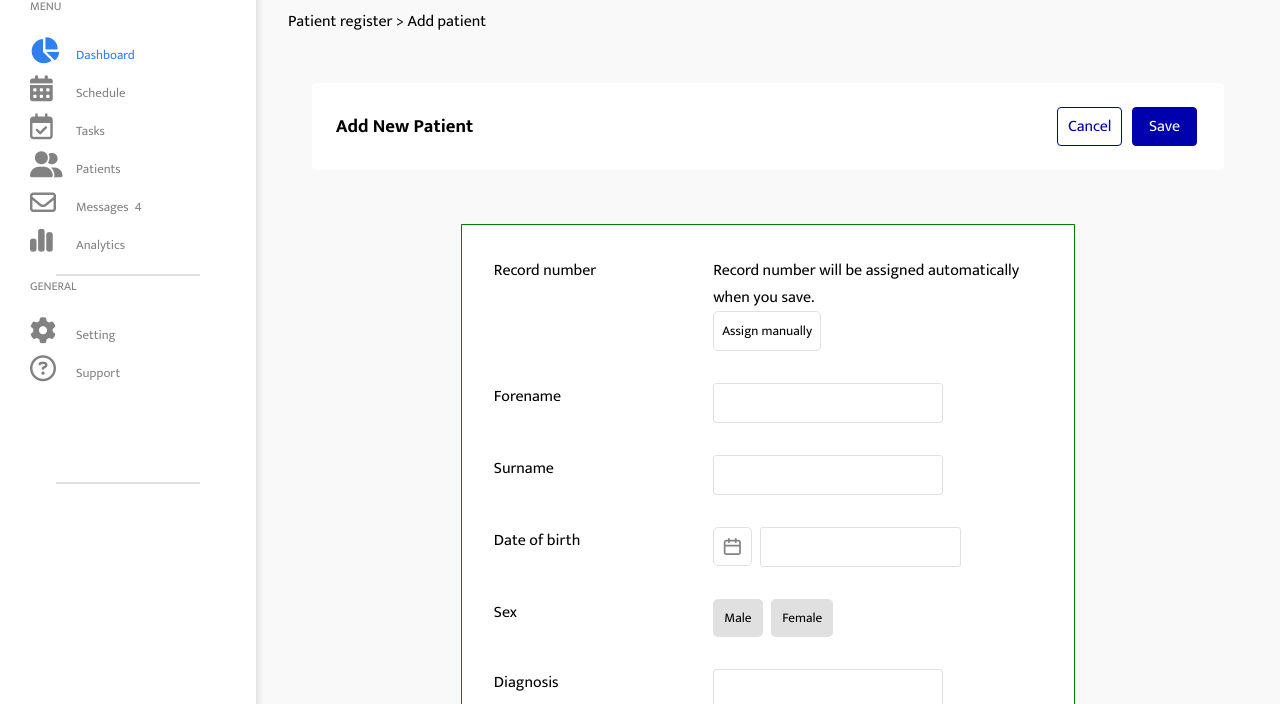
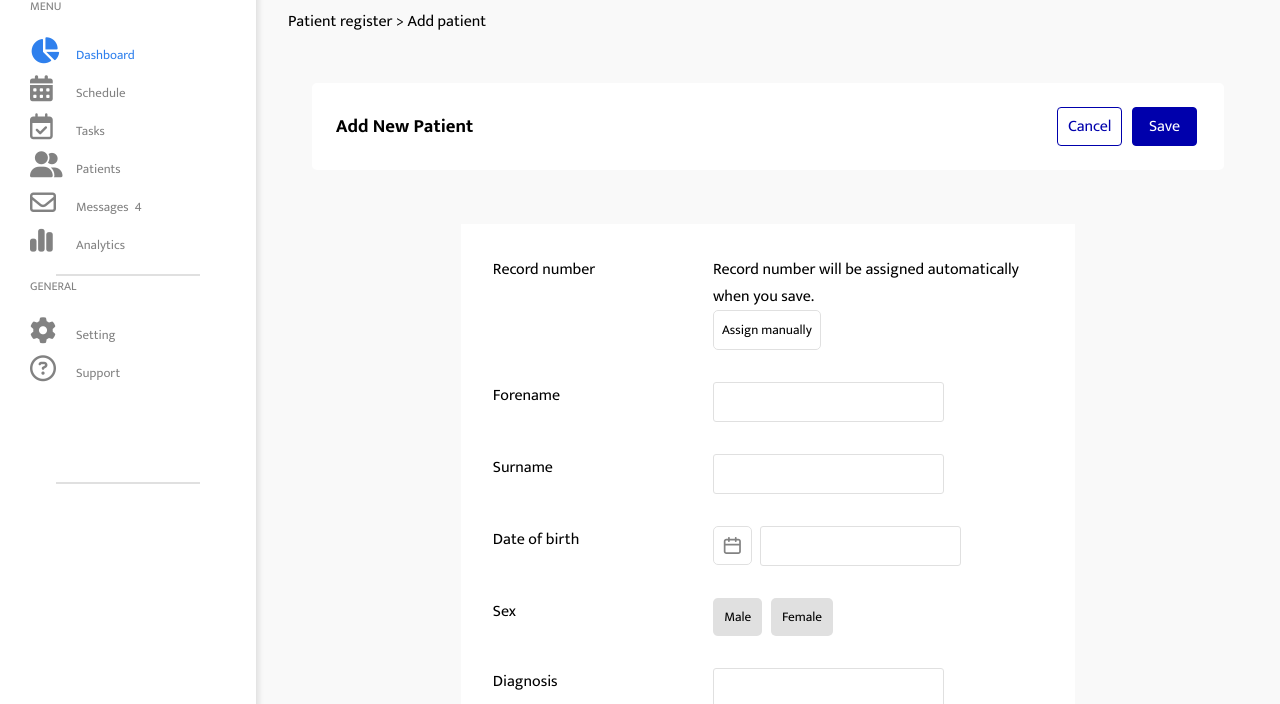
Before and after one commit to Manudasari265/Add_patients, a plain HTML site: page index.html in a window 1280 px wide. Shown: the part 104-808 px from the top of the page. Drawn offline with Linux system fonts and the light colour scheme.

Commit message:
Changes have been made

```diff
--- a/css/style.css
+++ b/css/style.css
@@ -267,14 +267,14 @@ i:hover {
   background: #ffffff;
   overflow:hidden;
   height: 90%;
-  border: 1px solid green;
+  /* border: 1px solid green; */
 }
 .inputs-parent{
   padding: 2rem;
   display: flex;
   flex-direction: column;
   gap: 2rem;
-  height: 75%;
+  height: 70%;
   overflow-y:scroll;
 }
 
@@ -597,7 +597,7 @@ i:hover {
 
 @media only screen and  (max-width: 420px) {
   .inputs-parent {
-    height: 60%;
+    height: 40%;
   }
   .add-patient-action{
     flex-direction: column;
--- a/index.html
+++ b/index.html
@@ -140,7 +140,7 @@
                             <div class="inputs-parent" id="style-2">
                                 <div class="manually">
                                     <div class="manually-left">
-                                        <p>Record number</p>
+                                        <label>Record number</label>
                                     </div>
                                     <div class="manually-right">
                                         <p>Record number will be assigned automatically when you save.</p>
@@ -149,39 +149,39 @@
                                 </div>
                                 <div class="manually">
                                     <div class="manually-left">
-                                        <p>Forename</p>
+                                        <label>Forename</label>
                                     </div>
                                     <div class="manually-right"><input type="text" /> </div>
                                 </div>
                                 <div class="manually">
                                     <div class="manually-left">
-                                        <p>Surname</p>
+                                        <label>Surname</label>
                                     </div>
                                     <div class="manually-right"><input type="text" /> </div>
                                 </div>
                                 <div class="manually">
                                     <div class="manually-left">
-                                        <p>Date of birth</p>
+                                        <label>Date of birth</label>
                                     </div>
                                     <div class="manually-right manually-date"><img src="./assets/uil_calender.svg" />
                                         <input type="text" /> </div>
                                 </div>
                                 <div class="manually">
                                     <div class="manually-left">
-                                        <p>Sex</p>
+                                        <label>Sex</label>
                                     </div>
                                     <div class="manually-right right-actions"> <button>Male</button>
                                         <button>Female</button> </div>
                                 </div>
                                 <div class="manually">
                                     <div class="manually-left">
-                                        <p>Diagnosis</p>
+                                        <label>Diagnosis</label>
                                     </div>
                                     <div class="manually-right"><input type="text" /> </div>
                                 </div>
                                 <div class="manually">
                                     <div class="manually-left">
-                                        <p>Notes</p>
+                                        <label>Notes</label>
                                     </div>
                                     <div class="manually-right">
                                         <textarea id="myTextarea" rows="6" cols="50">
@@ -193,7 +193,7 @@
 
                                 <div class="manually">
                                     <div class="manually-left">
-                                        <p>Phone number</p>
+                                        <label>Phone number</label>
                                     </div>
                                     <div class="manually-right"><input type="text" /> </div>
                                 </div>
```
